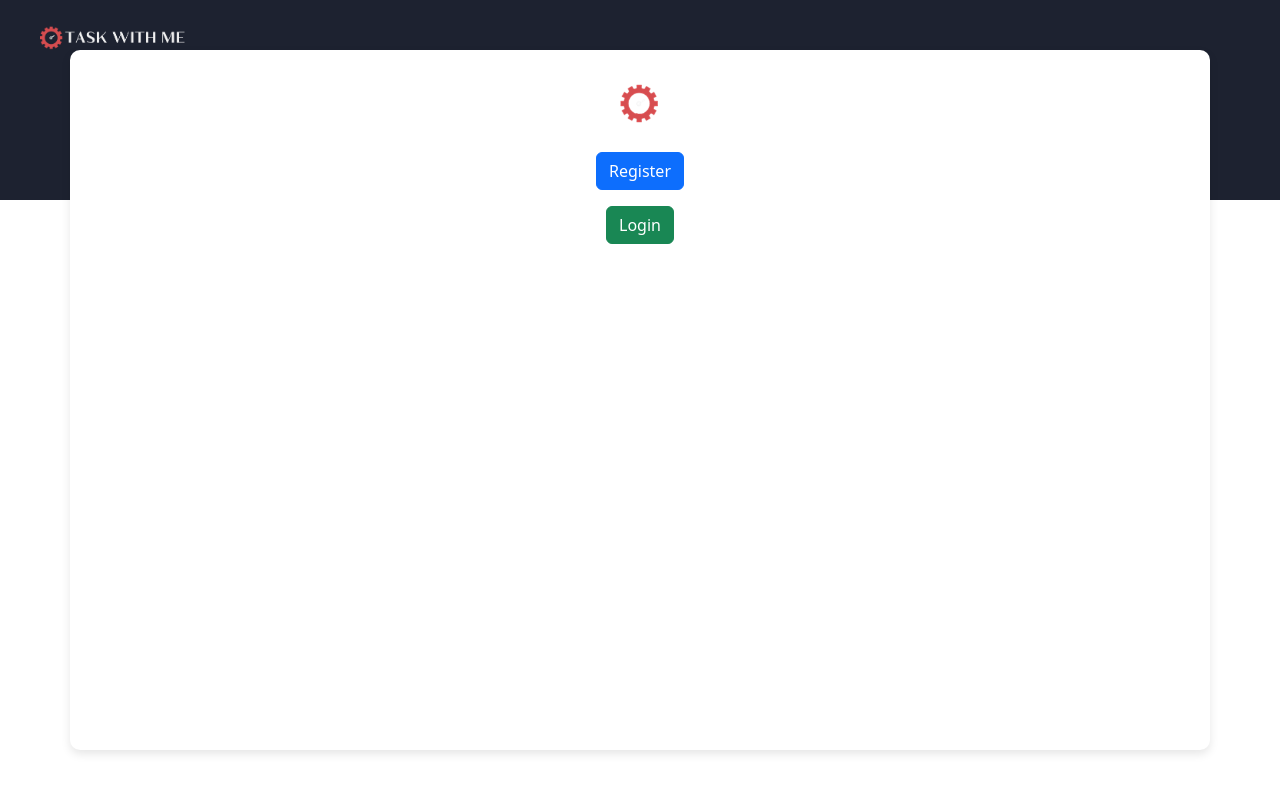
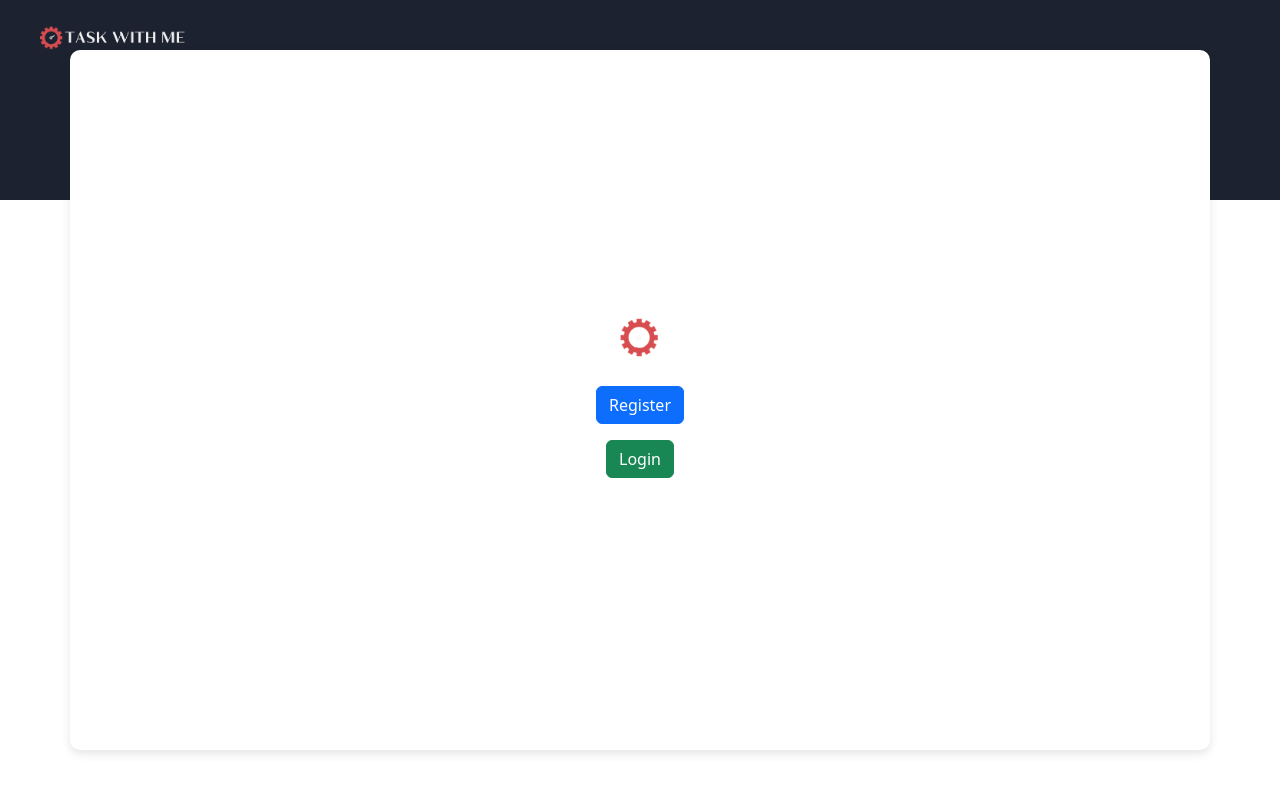
Before and after one commit to EFGFA/Comp313_Sec002_Group2-Task-management, a React (Create React App) app in the folder comp313-frontend-main/: page / in a window 1280 px wide. Shown: the top 800 px of the page. Built offline with nearby package versions, Linux system fonts and the light colour scheme.

Commit message:
change layout of the main page

```diff
--- a/comp313-frontend-main/src/pages/HomePage.css
+++ b/comp313-frontend-main/src/pages/HomePage.css
@@ -16,4 +16,6 @@
   display: flex;
   flex-direction: column;
   align-items: center;
+  justify-content: center;
+  height: 100%;
 }
--- a/comp313-frontend-main/src/pages/HomePage.jsx
+++ b/comp313-frontend-main/src/pages/HomePage.jsx
@@ -6,13 +6,21 @@ import "./HomePage.css";
 function HomePage() {
   return (
     <Layout>
-      <img src="../assets/register.png" alt="Register" className="register-image" />
       <div className="button-group">
+        <img
+          src="../assets/register.png"
+          alt="Register"
+          className="register-image"
+        />
         <Link to="/register">
-          <Button variant="primary" className="m-2">Register</Button>
+          <Button variant="primary" className="m-2">
+            Register
+          </Button>
         </Link>
         <Link to="/login">
-          <Button variant="success" className="m-2">Login</Button>
+          <Button variant="success" className="m-2">
+            Login
+          </Button>
         </Link>
       </div>
     </Layout>
```
Lines whose indentation alone changed are shown as unchanged.
